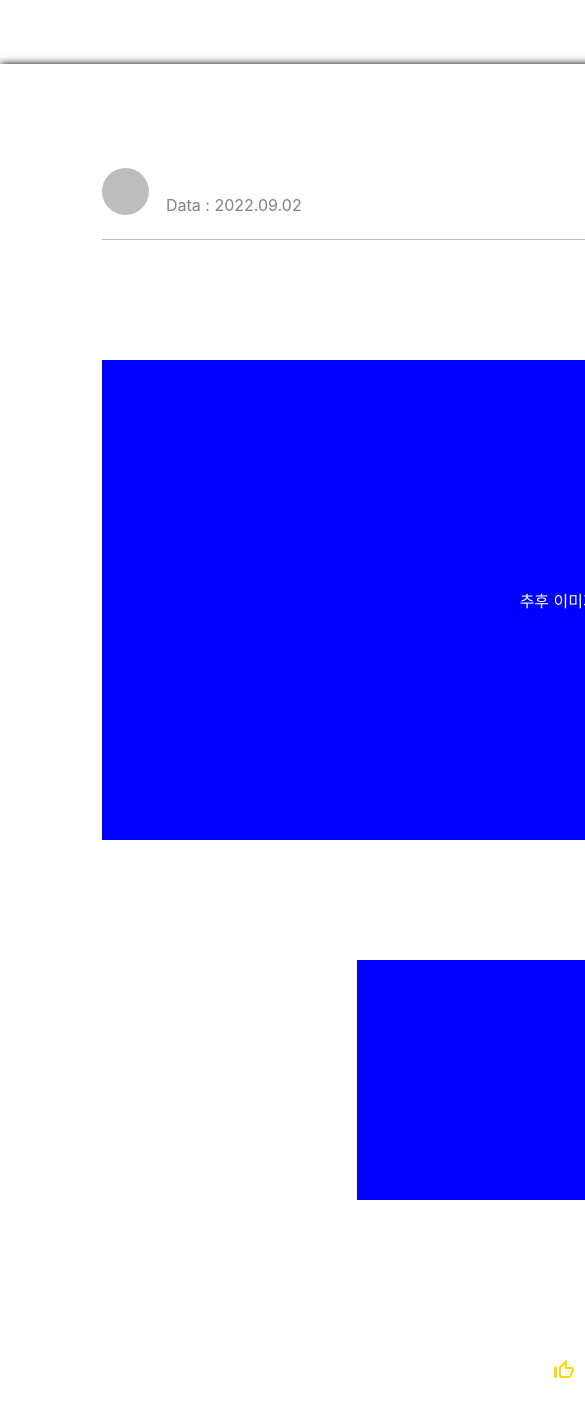
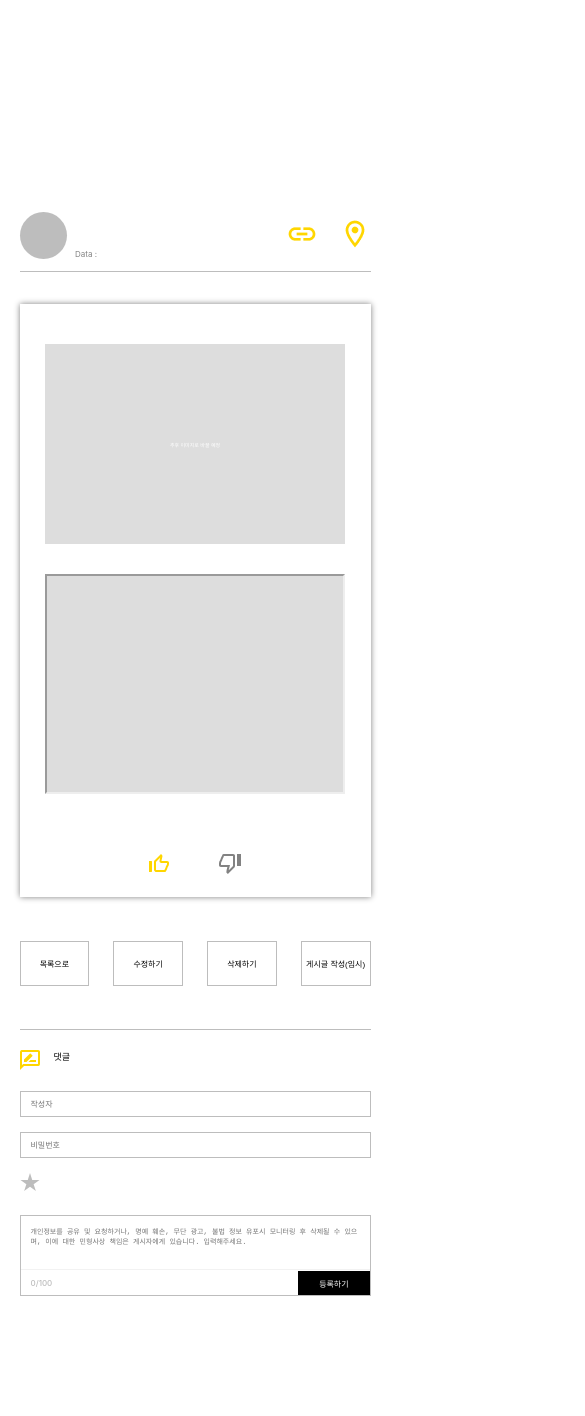
Before and after one commit to JeongTaekCho/frontend-jeongtaek-class, a Next.js app in the folder freeboard_frontend/: page /boards/boardDetail/1 in a window 390 px wide. Shown: the top 1416 px of the page, 585 px wide, since content can reach past the window. Built offline with nearby package versions, Linux system fonts and the light colour scheme; no server answers.

Commit message:
design  boardDetail comment

```diff
--- a/freeboard_frontend/pages/_app.js
+++ b/freeboard_frontend/pages/_app.js
@@ -1,5 +1,7 @@
 import "../styles/globals.css";
 import { ApolloProvider, InMemoryCache, ApolloClient } from "@apollo/client";
+import { ThemeProvider } from "@emotion/react";
+import theme from "../styles/theme";
 
 function MyApp({ Component, pageProps }) {
   const client = new ApolloClient({
@@ -9,7 +11,9 @@ function MyApp({ Component, pageProps }) {
 
   return (
     <ApolloProvider client={client}>
-      <Component {...pageProps} />
+      <ThemeProvider theme={theme}>
+        <Component {...pageProps} />
+      </ThemeProvider>
     </ApolloProvider>
   );
 }
--- a/freeboard_frontend/pages/boards/boardDetail/[id]/index.js
+++ b/freeboard_frontend/pages/boards/boardDetail/[id]/index.js
@@ -15,12 +15,26 @@ import {
   BoardDetailTitle,
   DetailImage,
   DetailContentBox,
-  IfrmaeContainer,
+  IframeContainer,
   LikeAndUnLikeBox,
   LikeAndUnLIkeContainer,
   LikeText,
   DetailAddressBox,
   DetailAddressText,
+  BoardBtnContainer,
+  BoardDefaultBtn,
+  CommentTitleBox,
+  CommentTitle,
+  CommentHead,
+  CommentInput,
+  CommentStarBox,
+  CommentTextareaBox,
+  CommentTextarea,
+  CommentSubmitBox,
+  CommentSubmit,
+  CommentLengthBox,
+  CommentContainer,
+  CommentModifyBtn,
 } from "../../../../styles/emotion";
 
 const FETCH_BOARD = gql`
@@ -34,18 +48,30 @@ const FETCH_BOARD = gql`
       likeCount
       dislikeCount
       images
-      # user
-      # createAt
+      user {
+        _id
+        email
+        name
+        picture
+        userPoint {
+          _id
+          amount
+        }
+        createdAt
+        updatedAt
+        deletedAt
+      }
+      createdAt
       updatedAt
-      # deletedAt
+      deletedAt
       boardAddress {
-        # _id
+        _id
         zipcode
         address
         addressDetail
-        # createAt
-        # updateAt
-        # deleteAt
+        createdAt
+        updatedAt
+        deletedAt
       }
     }
   }
@@ -70,7 +96,34 @@ const BoardDetail = () => {
     },
   });
 
+  //상태관리
   const [onModal, setOnModal] = useState(false);
+  const [likeCount, setLikeCount] = useState(0);
+  const [disLikeCount, setDisLikeCount] = useState(0);
+  const [writer, setWriter] = useState("");
+  const [comment, setComment] = useState("");
+  const [password, setPassword] = useState("");
+
+  useEffect(() => {
+    setLikeCount(data && data.fetchBoard.likeCount);
+  }, likeCount);
+  useEffect(() => {
+    setDisLikeCount(data && data.fetchBoard.dislikeCount);
+  }, disLikeCount);
+
+  const onChangeComment = (event) => {
+    const {
+      target: { name, value },
+    } = event;
+
+    if (name === "writer") {
+      setWriter(value);
+    } else if (name === "password") {
+      setPassword(value);
+    } else if (name === "comment") {
+      setComment(value);
+    }
+  };
 
   const [likeUpApi] = useMutation(LIKE_UP);
   const [disLikeUpApi] = useMutation(LIKE_DOWN);
@@ -81,6 +134,7 @@ const BoardDetail = () => {
         boardId: router.query.id,
       },
     });
+    setLikeCount(likeCount + 1);
   };
 
   const onClickDisLikeBtn = () => {
@@ -89,13 +143,16 @@ const BoardDetail = () => {
         boardId: router.query.id,
       },
     });
+    setDisLikeCount(disLikeCount + 1);
   };
 
   const onModalBtn = () => {
     setOnModal(!onModal);
   };
 
-  console.log(data && data);
+  const boardDetailDate = data?.fetchBoard.createdAt.slice(0, 10);
+
+  console.log(writer, password, comment);
 
   return (
     <>
@@ -105,7 +162,7 @@ const BoardDetail = () => {
             <DetailProfileImg></DetailProfileImg>
             <DetailWriterAndDate>
               <DetailWriter>{data?.fetchBoard.writer}</DetailWriter>
-              <DetailDate>Data : 2022.09.02</DetailDate>
+              <DetailDate>Data : {boardDetailDate}</DetailDate>
             </DetailWriterAndDate>
           </DetailWriterAndDateBox>
           <ShareAndGpsBox>
@@ -131,28 +188,118 @@ const BoardDetail = () => {
           <BoardDetailTitle>{data?.fetchBoard.title}</BoardDetailTitle>
           <DetailImage>추후 이미지로 바꿀 예정</DetailImage>
           <DetailContentBox>{data?.fetchBoard.contents}</DetailContentBox>
-          <IfrmaeContainer>{/* <iframe src=""></iframe> */}</IfrmaeContainer>
+          <IframeContainer>
+            <iframe src={data?.fetchBoard.youtubeUrl}></iframe>
+          </IframeContainer>
           <LikeAndUnLikeBox>
             <LikeAndUnLIkeContainer>
               <DefaultBtn onClick={onClickLikeBtn}>
                 <img src="/board/likeBtn.png" />
               </DefaultBtn>
 
-              <LikeText style={{ color: "#FFD600" }}>
-                {data?.fetchBoard.likeCount}
-              </LikeText>
+              <LikeText style={{ color: "#FFD600" }}>{likeCount}</LikeText>
             </LikeAndUnLIkeContainer>
             <LikeAndUnLIkeContainer>
               <DefaultBtn onClick={onClickDisLikeBtn}>
                 <img src="/board/unLikeBtn.png" />
               </DefaultBtn>
 
-              <LikeText style={{ color: "#828282" }}>
-                {data?.fetchBoard.dislikeCount}
-              </LikeText>
+              <LikeText style={{ color: "#828282" }}>{disLikeCount}</LikeText>
             </LikeAndUnLIkeContainer>
           </LikeAndUnLikeBox>
         </BoardDetailContentContainer>
+        <BoardBtnContainer>
+          <BoardDefaultBtn>목록으로</BoardDefaultBtn>
+          <BoardDefaultBtn>수정하기</BoardDefaultBtn>
+          <BoardDefaultBtn>삭제하기</BoardDefaultBtn>
+          <BoardDefaultBtn
+            onClick={() => {
+              router.push("/boards/boardWrite");
+            }}
+          >
+            게시글 작성(임시)
+          </BoardDefaultBtn>
+        </BoardBtnContainer>
+        <CommentTitleBox>
+          <img src="/board/commentTitle.png" />
+          <CommentTitle>댓글</CommentTitle>
+        </CommentTitleBox>
+        <CommentContainer>
+          <CommentHead>
+            <CommentInput
+              type="text"
+              placeholder="작성자"
+              name="writer"
+              value={writer}
+              onChange={onChangeComment}
+            />
+            <CommentInput
+              type="password"
+              placeholder="비밀번호"
+              name="password"
+              value={password}
+              onChange={onChangeComment}
+            />
+            <CommentStarBox>
+              <DefaultBtn>
+                <svg
+                  width="20"
+                  height="19"
+                  viewBox="0 0 20 19"
+                  fill="none"
+                  xmlns="http://www.w3.org/2000/svg"
+                >
+                  <path
+                    d="M10 0L12.2451 6.90983H19.5106L13.6327 11.1803L15.8779 18.0902L10 13.8197L4.12215 18.0902L6.36729 11.1803L0.489435 6.90983H7.75486L10 0Z"
+                    fill="#BDBDBD"
+                  />
+                </svg>
+              </DefaultBtn>
+            </CommentStarBox>
+          </CommentHead>
+          <CommentTextareaBox>
+            <CommentTextarea
+              placeholder="개인정보를 공유 및 요청하거나, 명예 훼손, 무단 광고, 불법 정보 유포시 모니터링 후 삭제될 수 있으며, 이에 대한 민형사상 책임은 게시자에게 있습니다. 입력해주세요."
+              name="comment"
+              value={comment}
+              onChange={onChangeComment}
+              maxLength="99"
+            />
+            <CommentSubmitBox>
+              <CommentLengthBox>{comment.length}/100</CommentLengthBox>
+              <CommentSubmit>등록하기</CommentSubmit>
+            </CommentSubmitBox>
+          </CommentTextareaBox>
+        </CommentContainer>
+        {/* <CommentContainer>
+          <CommentHead>
+            <CommentInput type="text" placeholder="작성자" />
+            <CommentInput type="password" placeholder="비밀번호" />
+            <CommentStarBox>
+              <DefaultBtn>
+                <svg
+                  width="20"
+                  height="19"
+                  viewBox="0 0 20 19"
+                  fill="none"
+                  xmlns="http://www.w3.org/2000/svg"
+                >
+                  <path
+                    d="M10 0L12.2451 6.90983H19.5106L13.6327 11.1803L15.8779 18.0902L10 13.8197L4.12215 18.0902L6.36729 11.1803L0.489435 6.90983H7.75486L10 0Z"
+                    fill="#BDBDBD"
+                  />
+                </svg>
+              </DefaultBtn>
+            </CommentStarBox>
+          </CommentHead>
+          <CommentTextareaBox>
+            <CommentTextarea placeholder="수정할 댓글을 입력해주세요." />
+            <CommentSubmitBox>
+              <CommentLengthBox>10/100</CommentLengthBox>
+              <CommentModifyBtn>수정하기</CommentModifyBtn>
+            </CommentSubmitBox>
+          </CommentTextareaBox>
+        </CommentContainer> */}
       </BoardDetailContainer>
     </>
   );
--- a/freeboard_frontend/styles/emotion.js
+++ b/freeboard_frontend/styles/emotion.js
@@ -7,16 +7,24 @@ export const Wrapper = styled.div`
 export const Container = styled.div`
   width: 1200px;
   padding: 60px 102px 100px 102px;
-  box-shadow: 0px 0px 4px #000;
+  box-shadow: 0px 0px 12px gray;
   margin: 0 auto;
+  @media ${(props) => props.theme.tablet} {
+    width: 90%;
+    padding: 40px 8.5%;
+  }
+  @media ${(props) => props.theme.mobile} {
+    width: 90%;
+    padding: 20px 8.5%;
+  }
 `;
 
 export const BoardWriteTitle = styled.h2`
-  font-size: 36px;
+  font-size: 3.6rem;
   font-weight: 700;
   color: #000;
   text-align: center;
-  margin-bottom: 80px;
+  margin-bottom: 8rem;
 `;
 
 export const BoardWriteForm = styled.form`
@@ -27,77 +35,101 @@ export const WritePasswordBox = styled.div`
   width: 100%;
   display: flex;
   justify-content: space-between;
+  @media ${(props) => props.theme.tablet} {
+    flex-direction: column;
+  }
 `;
 
 export const HalfInputBox = styled.div`
   width: 48.6%;
+  @media ${(props) => props.theme.tablet} {
+    width: 100%;
+  }
 `;
 export const DefaultInputBox = styled.div`
   width: 100%;
-  height: 108px;
+  height: 10.8rem;
   display: flex;
   flex-direction: column;
-  margin-bottom: 40px;
+  margin-bottom: 4rem;
   & p {
-    font-size: 16px;
+    font-size: 1.6rem;
     font-weight: 500;
     color: #000;
-    margin-bottom: 20px;
+    margin-bottom: 2rem;
   }
 `;
 
 export const DefaultInput = styled.input`
   width: 100%;
-  height: 52px;
+  height: 5.2rem;
   border: 1px solid #bdbdbd;
   outline: none;
-  padding: 14px;
+  padding: 1.4rem;
+  font-size: 1.6rem;
+  font-weight: 500;
+  color: #111;
 `;
 
 export const TextareaBox = styled(DefaultInputBox)`
   height: auto;
   & p {
-    margin-bottom: 20px;
+    margin-bottom: 2rem;
   }
   textarea {
     width: 100%;
     height: 480px;
     border: 1px solid #bdbdbd;
     outline: none;
-    padding: 15px;
+    padding: 1.5rem;
+    resize: none;
+    font-size: 1.6rem;
+    font-weight: 500;
+    @media ${(props) => props.theme.tablet} {
+      height: 40rem;
+    }
   }
 `;
 
 export const AddressWriteBox = styled(DefaultInputBox)`
   height: auto;
   justify-content: flex-start;
-  margin-bottom: 37px;
+  margin-bottom: 3.7rem;
   & p {
-    margin-bottom: 20px;
+    margin-bottom: 2rem;
   }
   & .m1530 {
-    margin: 16px 0 30px;
+    margin: 1.6rem 0 3rem;
   }
 `;
 
 export const AddressNumInputBox = styled.div`
   display: flex;
   align-items: center;
-  gap: 15px;
+  gap: 1.5rem;
   button {
     width: 140px;
-    height: 52px;
+    height: 5.2rem;
     border: none;
     background: #000;
-    font-size: 16px;
+    font-size: 1.6rem;
     font-weight: 500;
     color: #fff;
     cursor: pointer;
+    @media ${(props) => props.theme.mobile} {
+      width: 100%;
+    }
+  }
+  @media ${(props) => props.theme.mobile} {
+    flex-direction: column;
   }
 `;
 
 export const AddressNumInput = styled(DefaultInput)`
   width: 80px;
+  @media ${(props) => props.theme.mobile} {
+    width: 100%;
+  }
 `;
 
 export const PhotoClipBox = styled(DefaultInputBox)`
@@ -113,6 +145,20 @@ export const PhotoClipBox = styled(DefaultInputBox)`
     border: none;
     outline: none;
     cursor: pointer;
+    @media ${(props) => props.theme.mobile} {
+      width: 30%;
+      height: 0;
+      padding-bottom: 28%;
+      position: relative;
+    }
+    span {
+      @media ${(props) => props.theme.mobile} {
+        position: absolute;
+        top: 50%;
+        left: 50%;
+        transform: translate(-50%, -50%);
+      }
+    }
   }
 `;
 
@@ -120,10 +166,13 @@ export const PhotoClipBtnBox = styled.div`
   width: 282px;
   display: flex;
   justify-content: space-between;
+  @media ${(props) => props.theme.mobile} {
+    width: 100%;
+  }
 `;
 export const MainSelectBox = styled(DefaultInputBox)`
   height: 65px;
-  margin-bottom: 80px;
+  margin-bottom: 8rem;
 `;
 export const MainSelectInputBox = styled.div`
   width: 140px;
@@ -140,11 +189,11 @@ export const MainSelectInputBox = styled.div`
 
 export const FormSubmitBtn = styled.button`
   display: block;
-  width: 200px;
-  height: 52px;
+  width: 20rem;
+  height: 5.2rem;
   border: none;
   outline: none;
-  font-size: 16px;
+  font-size: 1.6rem;
   font-weight: 500;
   color: #000;
   background: #ffd600;
@@ -153,7 +202,7 @@ export const FormSubmitBtn = styled.button`
 `;
 
 export const ErrorMsg = styled.span`
-  font-size: 12px;
+  font-size: 1.2rem;
   font-weight: 500;
   color: #f00;
 `;
@@ -162,21 +211,22 @@ export const ErrorMsg = styled.span`
 
 export const BoardDetailContainer = styled.div`
   width: 1200px;
-  padding: 80px 102px;
-  box-shadow: 0px 0px 8px #000;
-  margin: 64px auto 0;
+  margin: 200px auto;
+  @media ${(props) => props.theme.tablet} {
+    width: 90%;
+  }
 `;
 
 export const BoardDetailTitleContainer = styled.div`
   width: 100%;
   display: flex;
   justify-content: space-between;
-  padding: 24px 0;
+  padding: 2.4rem 0;
   border-bottom: 1px solid #bdbdbd;
 `;
 export const DetailWriterAndDateBox = styled.div`
   display: flex;
-  gap: 17px;
+  gap: 1.7rem;
 `;
 export const DetailProfileImg = styled.div`
   width: 47px;
@@ -190,12 +240,12 @@ export const DetailWriterAndDate = styled.div`
   justify-content: space-between;
 `;
 export const DetailWriter = styled.p`
-  font-size: 24px;
+  font-size: 2.4rem;
   font-weight: 500;
   color: #000;
 `;
 export const DetailDate = styled.p`
-  font-size: 16px;
+  font-size: 1.6rem;
   font-weight: 400;
   color: #828282;
 `;
@@ -220,10 +270,23 @@ export const DetailAddressBox = styled.div`
   align-items: flex-end;
   gap: 2px;
   padding: 16px;
+  &::after {
+    position: absolute;
+    display: block;
+    content: "";
+    bottom: -8px;
+    right: 0;
+    width: 0px;
+    height: 0px;
+    background-color: transparent;
+    border-left: 12px solid transparent;
+    border-right: 0px;
+    border-top: 8px solid rgba(0, 0, 0, 0.6);
+  }
 `;
 
 export const DetailAddressText = styled.span`
-  font-size: 16px;
+  font-size: 1.6rem;
   font-weight: 500;
   color: #fff;
 `;
@@ -236,44 +299,64 @@ export const DefaultBtn = styled.button`
 
 export const BoardDetailContentContainer = styled.div`
   width: 100%;
-  padding-top: 80px;
+  padding: 80px 10.2rem;
+  box-shadow: 0px 0px 1.2rem gray;
+  margin: 6.4rem auto 0;
+  @media ${(props) => props.theme.tablet} {
+    padding: 4rem 5.1rem;
+  }
 `;
 
 export const BoardDetailTitle = styled.h2`
-  font-size: 36px;
+  font-size: 3.6rem;
   font-weight: 700;
   color: #000;
-  margin-bottom: 40px;
+  margin-bottom: 4rem;
 `;
 
 export const DetailImage = styled.div`
   width: 100%;
   height: 480px;
-  background: blue;
+  background: #ddd;
   color: #fff;
-  margin-bottom: 40px;
+  margin-bottom: 4rem;
   display: flex;
   justify-content: center;
   align-items: center;
+  @media ${(props) => props.theme.tablet} {
+    height: 40rem;
+  }
 `;
 
 export const DetailContentBox = styled.div`
-  font-size: 16px;
+  font-size: 1.6rem;
   font-weight: 400;
   color: #000;
   word-break: break-all;
   line-height: 1.6;
   margin-bottom: 120px;
+  @media ${(props) => props.theme.tablet} {
+    margin-bottom: 6rem;
+  }
 `;
-export const IfrmaeContainer = styled.div`
+export const IframeContainer = styled.div`
   width: 486px;
   height: 240px;
-  background: blue;
+  background: #ddd;
   color: #fff;
   display: flex;
   justify-content: center;
   align-items: center;
   margin: 0 auto 160px;
+  @media ${(props) => props.theme.tablet} {
+    width: 100%;
+    height: 44rem;
+    margin-bottom: 12rem;
+  }
+  iframe {
+    width: 100%;
+    height: 100%;
+  }
 `;
 
 export const LikeAndUnLikeBox = styled.div`
@@ -284,10 +367,132 @@ export const LikeAndUnLikeBox = styled.div`
 export const LikeAndUnLIkeContainer = styled.div`
   display: flex;
   flex-direction: column;
-  gap: 4px;
+  justify-content: space-between;
   align-items: center;
 `;
 export const LikeText = styled.span`
-  font-size: 18px;
+  font-size: 1.8rem;
   font-weight: 500;
 `;
+
+export const BoardBtnContainer = styled.div`
+  display: flex;
+  justify-content: center;
+  gap: 24px;
+  padding: 8.7rem 0;
+  border-bottom: 1px solid #bdbdbd;
+  margin-bottom: 4rem;
+`;
+
+export const BoardDefaultBtn = styled.button`
+  width: 185px;
+  height: 45px;
+  border: 1px solid #bdbdbd;
+  font-size: 1.6rem;
+  font-weight: 500;
+  color: #000;
+  background: none;
+  cursor: pointer;
+`;
+
+export const CommentTitleBox = styled.div`
+  display: flex;
+  gap: 14px;
+  margin-bottom: 4.2rem;
+`;
+
+export const CommentTitle = styled.p`
+  font-size: 1.8rem;
+  fonr-weight: 500;
+  color: #000;
+`;
+
+export const CommentWriteContainer = styled.div`
+  display: flex;
+  flex-direction: column;
+`;
+
+export const CommentHead = styled.div`
+  display: flex;
+  align-items: center;
+  gap: 44px;
+  margin-bottom: 20px;
+  @media ${(props) => props.theme.mobile} {
+    flex-direction: column;
+    align-items: flex-start;
+    gap: 15px;
+  }
+`;
+
+export const CommentContainer = styled.div``;
+
+export const CommentInput = styled.input`
+  width: 180px;
+  height: 5.2rem;
+  border: 1px solid #bdbdbd;
+  outline: none;
+  padding: 1.4rem 2rem;
+  font-size: 1.6rem;
+  font-weight: 500;
+  color: #828282;
+  @media ${(props) => props.theme.mobile} {
+    width: 100%;
+  }
+`;
+
+export const CommentStarBox = styled.div`
+  display: flex;
+  gap: 3px;
+`;
+
+export const CommentTextareaBox = styled.div`
+  width: 100%;
+  border: 1px solid #bdbdbd;
+  margin-bottom: 4rem;
+`;
+export const CommentTextarea = styled.textarea`
+  width: 100%;
+  height: 10.8rem;
+  padding: 2rem;
+  font-size: 1.4rem;
+  font-weight: 500;
+  color: #bdbdbd;
+  outline: none;
+  resize: none;
+  border: none;
+  border-bottom: 1px solid #f2f2f2;
+`;
+
+export const CommentSubmitBox = styled.div`
+  width: 100%;
+  display: flex;
+`;
+
+export const CommentLengthBox = styled.div`
+  width: 100%;
+  padding: 1.4rem 2rem;
+  font-size: 1.6rem;
+  font-weight: 500;
+  color: #bdbdbd;
+`;
+
+export const CommentSubmit = styled.button`
+  width:91px;
+  height 52px:;
+  border:none;
+  background: #000;
+  font-size:1.6rem;
+  font-weight:500;
+  color:#fff;
+  cursor:pointer;
+`;
+
+export const CommentModifyBtn = styled(CommentSubmit)`
+  background: #ffd600;
+  color: #000;
+`;
+
+export const CommentBox = styled.div`
+  width: 100%;
+  padding: 20px 0;
+`;
--- a/freeboard_frontend/styles/globals.css
+++ b/freeboard_frontend/styles/globals.css
@@ -4,6 +4,7 @@ body {
   margin: 0;
   font-family: -apple-system, BlinkMacSystemFont, Segoe UI, Roboto, Oxygen,
     Ubuntu, Cantarell, Fira Sans, Droid Sans, Helvetica Neue, sans-serif;
+  font-size: 10px;
 }
 
 a {
@@ -16,3 +17,10 @@ a {
   margin: 0;
   padding: 0;
 }
+
+@media (max-width: 767px) {
+  html,
+  body {
+    font-size: 5px;
+  }
+}
--- /dev/null
+++ b/freeboard_frontend/styles/theme.js
@@ -0,0 +1,11 @@
+const viewPort = {
+  tabletSize: "1199px",
+  mobileSize: "767px",
+};
+
+const theme = {
+  tablet: `(max-width : ${viewPort.tabletSize} )`,
+  mobile: `(max-width : ${viewPort.mobileSize} )`,
+};
+
+export default theme;
```
Also changed, not shown: freeboard_frontend/pages/boards/boardWrite/index.js (+15 -4 lines), freeboard_frontend/public/board/commentTitle.png (added).
